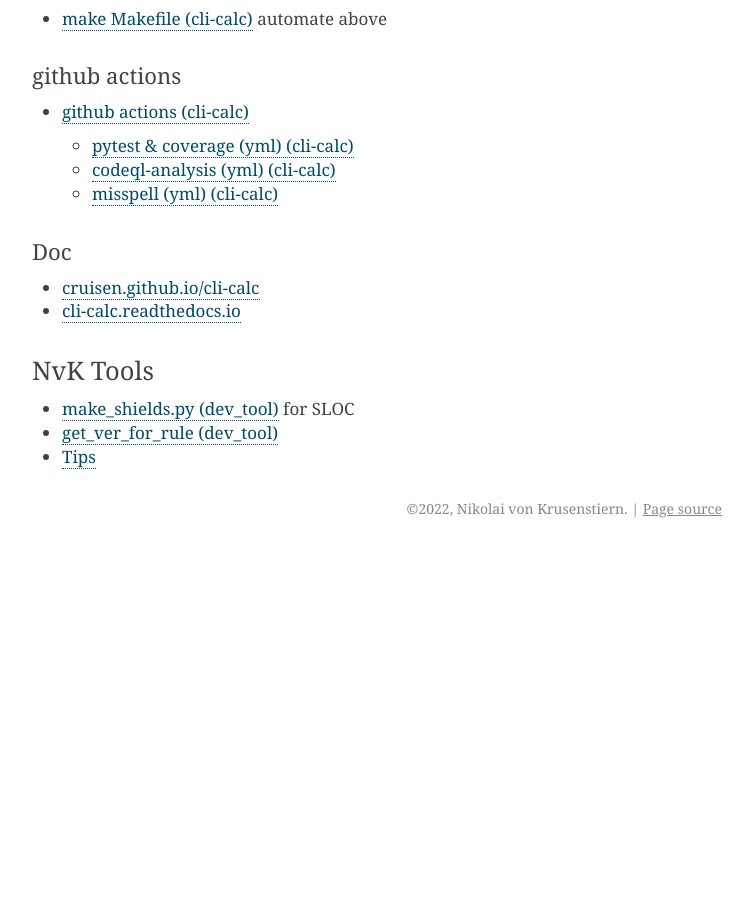
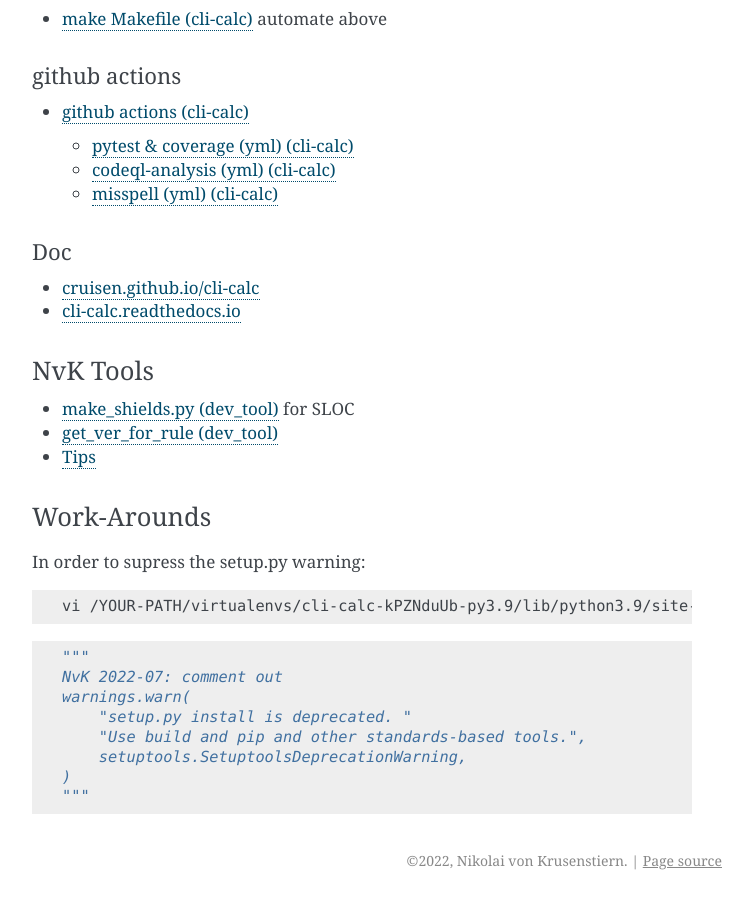
Before and after one commit to cruisen/cli-calc, a Sphinx documentation site: the page built from docs/extras/develop.md, in a window 1280 px wide and 900 px high, scrolled down 4373 px. Shown: the whole window, without its empty margins (388-1141 px from the left). Built offline with Sphinx 7.4.7, drawn with Linux system fonts in a browser that asks for light colours; before the commit the page ends 4921 px from its top, so only the background shows below that.

Commit message:
DOC: Add section to supress setup.py deprecated warning

````diff
--- a/docs/extras/develop.md
+++ b/docs/extras/develop.md
@@ -228,3 +228,23 @@ Integration as in: Deployment and Integration testing.
 * [make_shields.py (dev_tool)](https://github.com/cruisen/cli-calc/blob/main/dev_tools/meters/make_shields.py) for SLOC
 * [get_ver_for_rule (dev_tool)](https://github.com/cruisen/cli-calc/blob/main/dev_tools/sem_ver/get_ver_for_rule.py)
 * [Tips](https://github.com/cruisen/cli-calc/blob/main/docs/extras/zsh.md)
+
+
+### Work-Arounds
+
+In order to supress the setup.py warning:
+
+```bash
+vi /YOUR-PATH/virtualenvs/cli-calc-kPZNduUb-py3.9/lib/python3.9/site-packages/setuptools/command/install.py +34
+```
+
+```python
+        """
+        NvK 2022-07: comment out
+        warnings.warn(
+            "setup.py install is deprecated. "
+            "Use build and pip and other standards-based tools.",
+            setuptools.SetuptoolsDeprecationWarning,
+        )
+        """
+```
````
Also changed, not shown: 11 other files.
